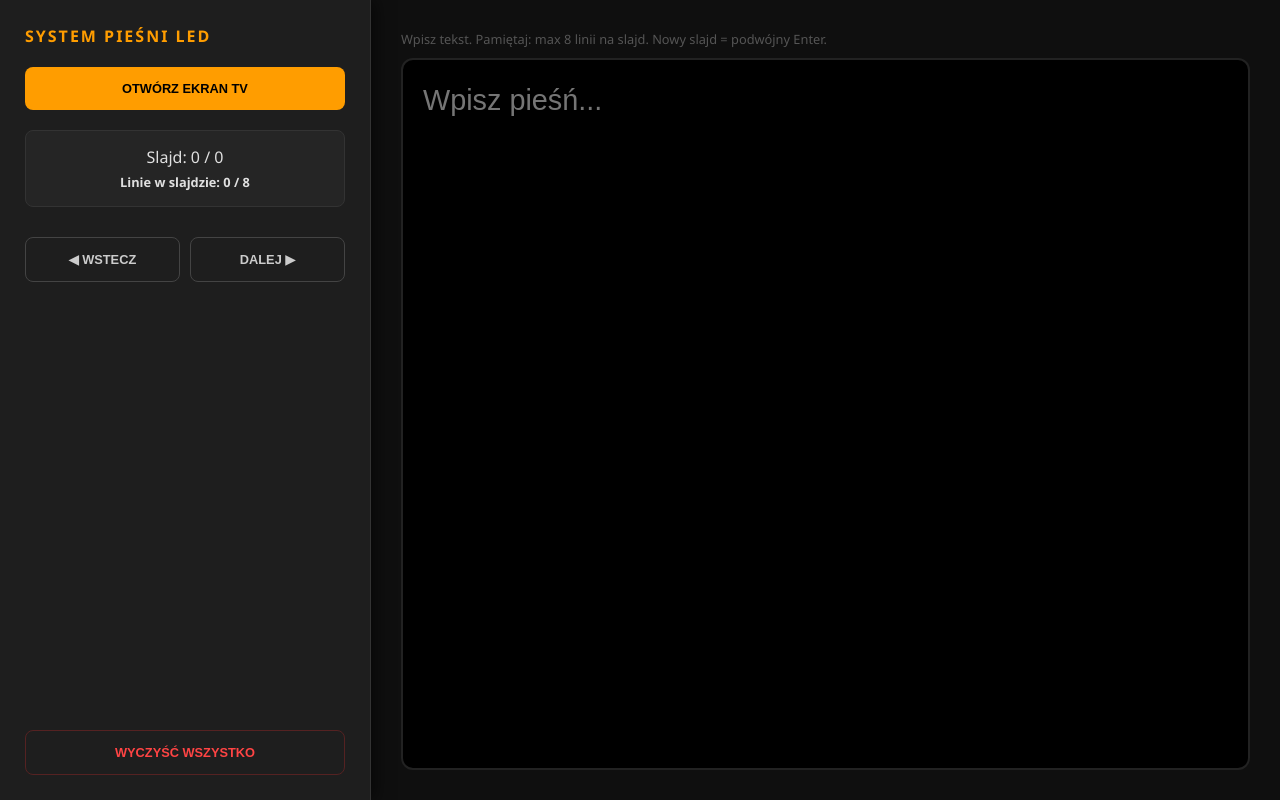
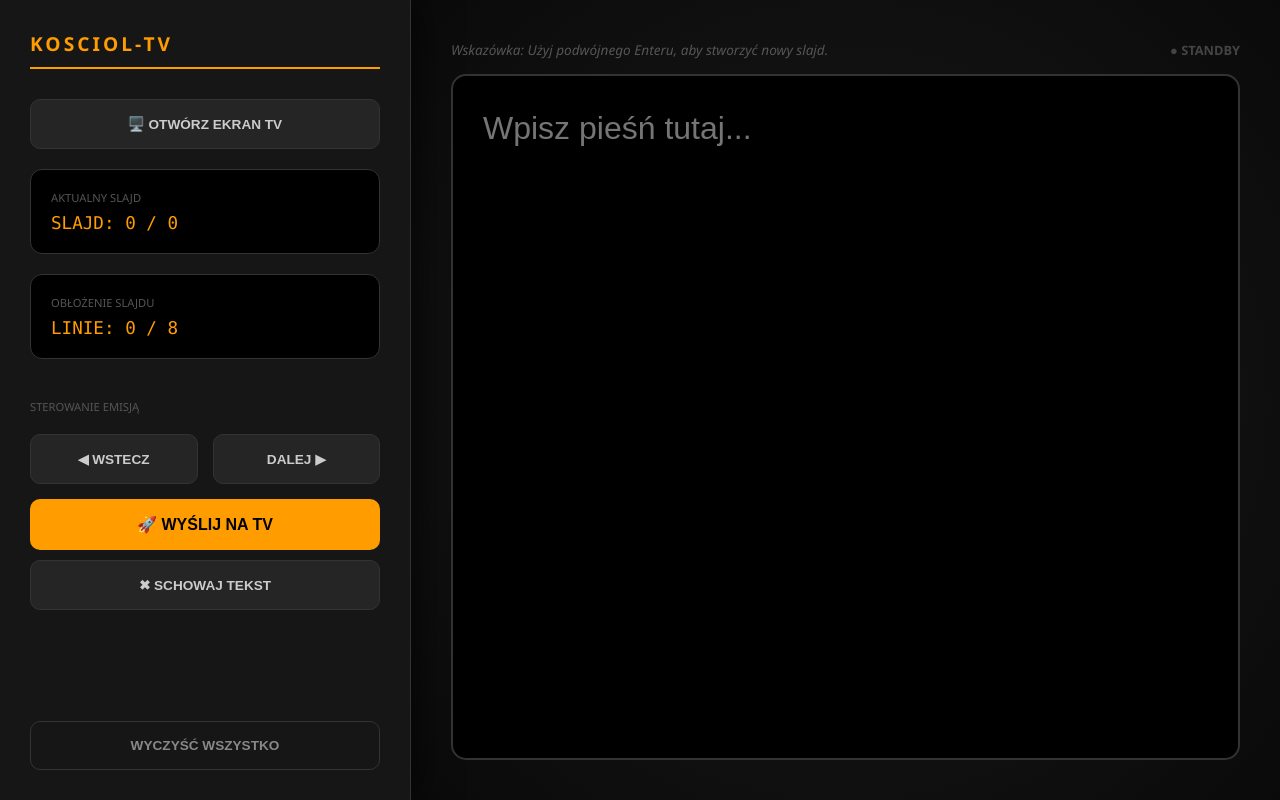
Before and after one commit to kowalskiwojcirch-coder/kosciol-tv-system, a plain HTML site: page index.html in a window 1280 px wide. Drawn offline with Linux system fonts and the light colour scheme.

Commit message:
Update index.html

```diff
--- a/index.html
+++ b/index.html
@@ -3,20 +3,22 @@
 <head>
     <meta charset="UTF-8">
     <meta name="viewport" content="width=device-width, initial-scale=1.0">
-    <title>Panel Sterowania LED - 8 Linii</title>
+    <title>Kosciol-TV | Panel Operatora</title>
     <style>
         :root {
             --accent: #ff9d00;
-            --bg: #0f0f0f;
-            --card: #1e1e1e;
+            --bg: #0a0a0a;
+            --card: #161616;
             --text: #e0e0e0;
             --danger: #ff4444;
+            --success: #2e7d32;
+            --border: #333;
         }
 
         body {
             background-color: var(--bg);
             color: var(--text);
-            font-family: 'Segoe UI', sans-serif;
+            font-family: 'Segoe UI', system-ui, sans-serif;
             margin: 0;
             display: flex;
             height: 100vh;
@@ -25,200 +27,244 @@
 
         /* Sidebar */
         .sidebar {
-            width: 320px;
+            width: 350px;
             background-color: var(--card);
-            padding: 25px;
-            border-right: 1px solid #333;
+            padding: 30px;
+            border-right: 1px solid var(--border);
             display: flex;
             flex-direction: column;
             gap: 20px;
-            box-shadow: 5px 0 15px rgba(0,0,0,0.5);
+            box-shadow: 10px 0 30px rgba(0,0,0,0.5);
+            z-index: 10;
         }
 
         h1 {
-            font-size: 1rem;
+            font-size: 1.2rem;
             color: var(--accent);
-            margin: 0;
+            margin: 0 0 10px 0;
             text-transform: uppercase;
-            letter-spacing: 2px;
+            letter-spacing: 3px;
+            font-weight: 900;
+            border-bottom: 2px solid var(--accent);
+            padding-bottom: 10px;
         }
 
         .btn {
-            padding: 14px;
-            border-radius: 8px;
+            padding: 16px;
+            border-radius: 10px;
             border: none;
             font-weight: bold;
             cursor: pointer;
             text-transform: uppercase;
-            font-size: 0.8rem;
-            transition: 0.2s;
+            font-size: 0.85rem;
+            transition: all 0.2s ease;
+            display: flex;
+            align-items: center;
+            justify-content: center;
+            gap: 10px;
         }
 
-        .btn-primary { background: var(--accent); color: #000; }
-        .btn-outline { background: transparent; border: 1px solid #444; color: #ccc; }
-        .btn-outline:hover { border-color: var(--accent); color: var(--accent); }
-        .btn-danger { color: var(--danger); border: 1px solid #522; background: transparent; }
+        .btn-primary { background: var(--accent); color: #000; width: 100%; font-size: 1rem; }
+        .btn-primary:hover { background: #e58f00; transform: translateY(-2px); }
 
+        .btn-outline { background: #252525; border: 1px solid var(--border); color: #ccc; }
+        .btn-outline:hover { background: #333; border-color: var(--accent); color: var(--accent); }
+
+        .btn-danger { color: #888; border: 1px solid #333; background: transparent; margin-top: auto; }
+        .btn-danger:hover { color: var(--danger); border-color: var(--danger); }
+
+        /* Monitor Statusu */
         .status-pill {
-            background: #252525;
-            padding: 15px;
-            border-radius: 8px;
-            text-align: center;
-            border: 1px solid #333;
+            background: #000;
+            padding: 20px;
+            border-radius: 12px;
+            border: 1px solid var(--border);
+            display: flex;
+            flex-direction: column;
+            gap: 8px;
         }
 
-        #lineCount { font-size: 0.8rem; margin-top: 5px; font-weight: bold; }
+        .status-label { font-size: 0.7rem; color: #555; text-transform: uppercase; }
+        .status-value { font-family: 'Consolas', monospace; font-size: 1.1rem; color: var(--accent); }
 
         /* Edytor */
         .main {
             flex-grow: 1;
-            padding: 30px;
+            padding: 40px;
             display: flex;
             flex-direction: column;
+            background-image: radial-gradient(circle at 50% 50%, #1a1a1a 0%, #0a0a0a 100%);
+        }
+
+        .editor-header {
+            margin-bottom: 15px;
+            display: flex;
+            justify-content: space-between;
+            align-items: flex-end;
         }
 
         .editor-container {
             flex-grow: 1;
-            position: relative;
             display: flex;
             flex-direction: column;
+            position: relative;
         }
 
         textarea {
             flex-grow: 1;
             background: #000;
             color: var(--accent);
-            border: 2px solid #222;
-            border-radius: 12px;
-            padding: 20px;
-            font-size: 1.8rem;
-            line-height: 1.4; /* Ważne dla 8 linii */
+            border: 2px solid var(--border);
+            border-radius: 15px;
+            padding: 30px;
+            font-size: 2rem;
+            line-height: 1.4;
             resize: none;
             outline: none;
-            font-family: Arial, sans-serif;
+            font-family: 'Arial', sans-serif;
             font-weight: 100;
+            box-shadow: inset 0 0 50px rgba(0,0,0,0.8);
+            transition: border-color 0.3s;
         }
 
         textarea:focus { border-color: var(--accent); }
 
-        .nav-controls {
+        .live-controls {
             display: grid;
             grid-template-columns: 1fr 1fr;
-            gap: 10px;
-            margin-top: 10px;
+            gap: 15px;
+            margin-top: 20px;
         }
+
+        .hint { color: #555; font-size: 0.85rem; font-style: italic; }
     </style>
 </head>
 <body>
 
 <div class="sidebar">
-    <h1>System Pieśni LED</h1>
+    <h1>KOSCIOL-TV</h1>
 
-    <button class="btn btn-primary" onclick="window.open('display.html', 'TV', 'width=1280,height=720')">Otwórz ekran TV</button>
+    <button class="btn btn-outline" onclick="window.open('display.html', 'TV', 'width=1280,height=720')">
+        🖥️ Otwórz ekran TV
+    </button>
 
     <div class="status-pill">
-        <div id="slideInfo">Slajd: 0 / 0</div>
-        <div id="lineCount">Linie w slajdzie: 0 / 8</div>
+        <div class="status-label">Aktualny Slajd</div>
+        <div id="slideInfo" class="status-value">SLAJD: 0 / 0</div>
     </div>
 
-    <div class="nav-controls">
+    <div class="status-pill">
+        <div class="status-label">Obłożenie Slajdu</div>
+        <div id="lineCount" class="status-value">LINIE: 0 / 8</div>
+    </div>
+
+    <div style="margin-top: 20px;">
+        <div class="status-label" style="margin-bottom: 10px;">Sterowanie Emisją</div>
+        <div class="live-controls">
             <button class="btn btn-outline" onclick="changeSlide(-1)">◀ Wstecz</button>
             <button class="btn btn-outline" onclick="changeSlide(1)">Dalej ▶</button>
         </div>
+        <button class="btn btn-primary" style="margin-top: 15px;" onclick="updateTV()">🚀 WYŚLIJ NA TV</button>
+        <button class="btn btn-outline" style="margin-top: 10px; width: 100%;" onclick="hideTV()">✖ SCHOWAJ TEKST</button>
+    </div>
 
-    <button class="btn btn-danger" style="margin-top: auto;" onclick="clearAll()">Wyczyść wszystko</button>
+    <button class="btn btn-danger" onclick="clearAll()">Wyczyść wszystko</button>
 </div>
 
 <div class="main">
-    <div style="margin-bottom: 10px; color: #555; font-size: 0.8rem;">
-        Wpisz tekst. Pamiętaj: max 8 linii na slajd. Nowy slajd = podwójny Enter.
+    <div class="editor-header">
+        <div class="hint">Wskazówka: Użyj podwójnego Enteru, aby stworzyć nowy slajd.</div>
+        <div id="liveIndicator" style="color: #444; font-weight: bold; font-size: 0.8rem; text-transform: uppercase;">● Standby</div>
     </div>
     <div class="editor-container">
-        <textarea id="editor" placeholder="Wpisz pieśń..." oninput="validateAndProcess()"></textarea>
+        <textarea id="editor" placeholder="Wpisz pieśń tutaj..." oninput="processText()"></textarea>
     </div>
 </div>
 
 <script>
     const bc = new BroadcastChannel('church_system');
     const editor = document.getElementById('editor');
+    const liveIndicator = document.getElementById('liveIndicator');
     let slides = [];
     let currentIdx = 0;
 
-    function validateAndProcess() {
+    function processText() {
         const text = editor.value;
-
-        // Rozdzielamy na slajdy
         slides = text.split(/\n\s*\n/).filter(s => s.trim() !== "");
 
-        // Sprawdzanie ilości linii w aktualnym slajdzie
-        // (Wyszukujemy slajd, w którym aktualnie znajduje się kursor)
-        const cursorSettings = editor.value.substring(0, editor.selectionStart).split(/\n\s*\n/);
-        const currentEditIdx = cursorSettings.length - 1;
+        // Znajdź linie w aktualnym slajdzie (tam gdzie kursor)
+        const pos = editor.selectionStart;
+        const textBeforeCursor = editor.value.substring(0, pos);
+        const currentEditIdx = textBeforeCursor.split(/\n\s*\n/).length - 1;
 
         if (slides[currentEditIdx]) {
-            const linesInCurrent = slides[currentEditIdx].split('\n').length;
+            const lines = slides[currentEditIdx].split('\n').length;
             const lineLabel = document.getElementById('lineCount');
-            lineLabel.innerText = `Linie w slajdzie: ${linesInCurrent} / 8`;
-
-            if (linesInCurrent > 8) {
-                lineLabel.style.color = "red";
-            } else {
-                lineLabel.style.color = "var(--accent)";
-            }
+            lineLabel.innerText = `LINIE: ${lines} / 8`;
+            lineLabel.style.color = lines > 8 ? "var(--danger)" : "var(--accent)";
         }
 
-        // Aktualizacja widoku na TV
-        if (currentIdx >= slides.length) currentIdx = Math.max(0, slides.length - 1);
-        updateTV();
+        updateSlideInfo();
+    }
+
+    function updateSlideInfo() {
+        document.getElementById('slideInfo').innerText = `SLAJD: ${slides.length > 0 ? currentIdx + 1 : 0} / ${slides.length}`;
     }
 
     function updateTV() {
+        if (slides.length === 0) return;
         const content = slides[currentIdx] || "";
-        document.getElementById('slideInfo').innerText = `Slajd: ${slides.length > 0 ? currentIdx + 1 : 0} / ${slides.length}`;
         bc.postMessage({ action: 'update', text: content.trim() });
+
+        liveIndicator.innerText = "● LIVE ON TV";
+        liveIndicator.style.color = "var(--accent)";
+        updateSlideInfo();
+    }
+
+    function hideTV() {
+        bc.postMessage({ action: 'update', text: '' });
+        liveIndicator.innerText = "● STANDBY (Stars Only)";
+        liveIndicator.style.color = "#444";
     }
 
     function changeSlide(dir) {
         if (slides[currentIdx + dir] !== undefined) {
             currentIdx += dir;
-            updateTV();
+            updateTV(); // Automatyczna aktualizacja przy zmianie slajdu
         }
     }
 
     function clearAll() {
+        if(confirm("Czy na pewno wyczyścić cały tekst?")) {
             editor.value = '';
             slides = [];
             currentIdx = 0;
-        bc.postMessage({ action: 'update', text: '' });
-        validateAndProcess();
+            hideTV();
+            processText();
+        }
     }
 
-    // Strzałki na klawiaturze (tylko gdy nie piszemy w edytorze)
+    // Obsługa klawiatury
     window.addEventListener('keydown', (e) => {
         if (document.activeElement !== editor) {
-            if (e.key === 'ArrowRight') changeSlide(1);
-            if (e.key === 'ArrowLeft') changeSlide(-1);
+            if (e.key === 'ArrowRight' || e.key === ' ') {
+                e.preventDefault();
+                changeSlide(1);
             }
-    });
-
-    // Blokada 9 linii w jednym slajdzie (opcjonalne, ale pomocne)
-    editor.addEventListener('keydown', (e) => {
+            if (e.key === 'ArrowLeft') {
+                e.preventDefault();
+                changeSlide(-1);
+            }
             if (e.key === 'Enter') {
-            const currentText = editor.value.substring(0, editor.selectionStart).split(/\n\s*\n/).pop();
-            const lines = currentText.split('\n').length;
-
-            // Jeśli mamy 8 linii i wciskamy Enter, a nie jest to podwójny Enter na nowy slajd
-            if (lines >= 8 && !e.shiftKey) {
-                // Pozwól na enter tylko jeśli to będzie podwójny enter (nowy slajd)
-                const lastChar = editor.value.substring(editor.selectionStart - 1, editor.selectionStart);
-                if (lastChar !== '\n') {
-                    // Tutaj moglibyśmy zablokować, ale lepiej dać ostrzeżenie kolorem
+                updateTV();
             }
+            if (e.key === 'Escape') {
+                hideTV();
             }
         }
     });
 
-    validateAndProcess();
+    processText();
 </script>
 </body>
 </html>
```
Lines whose indentation alone changed are shown as unchanged.
